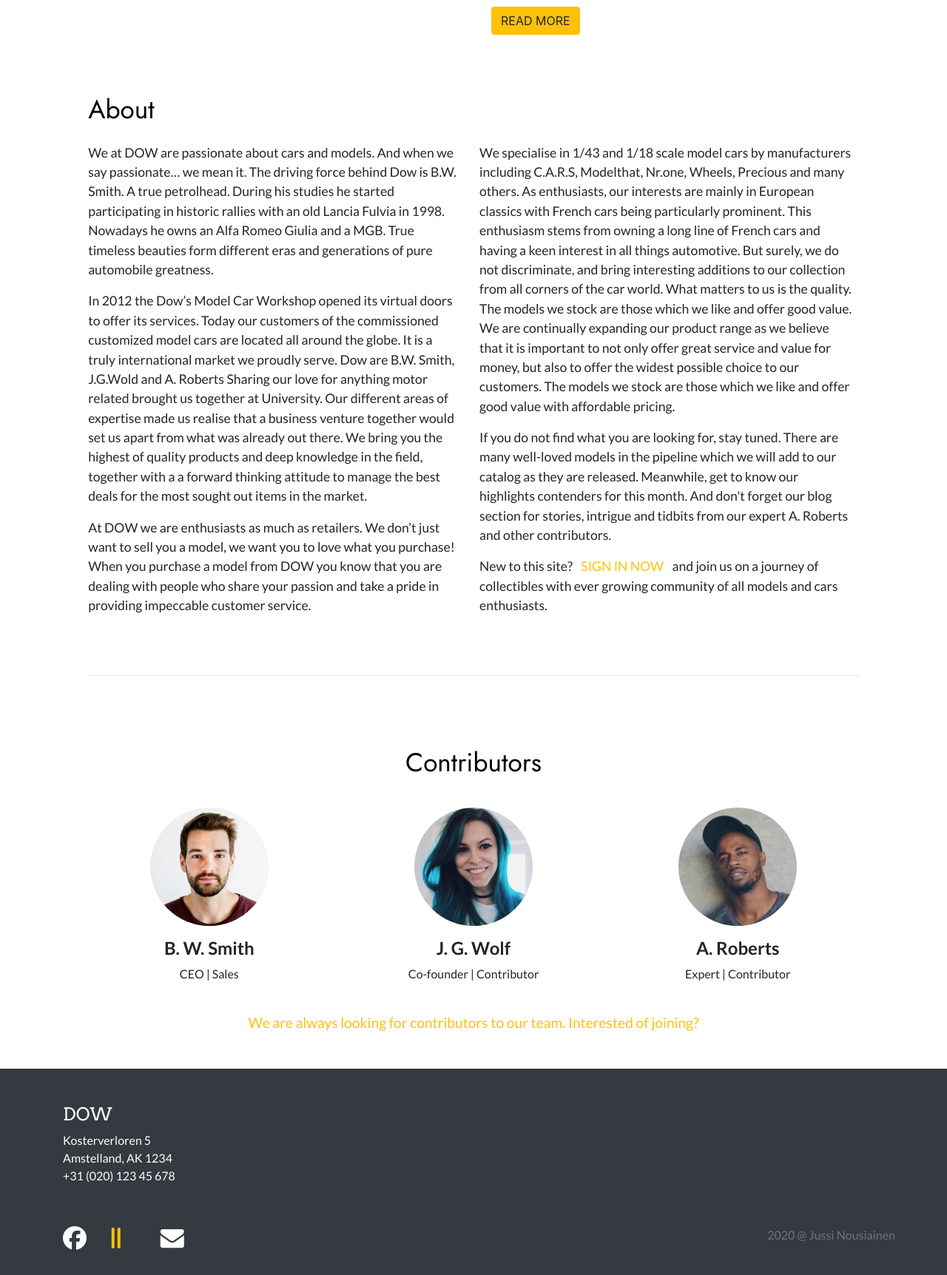
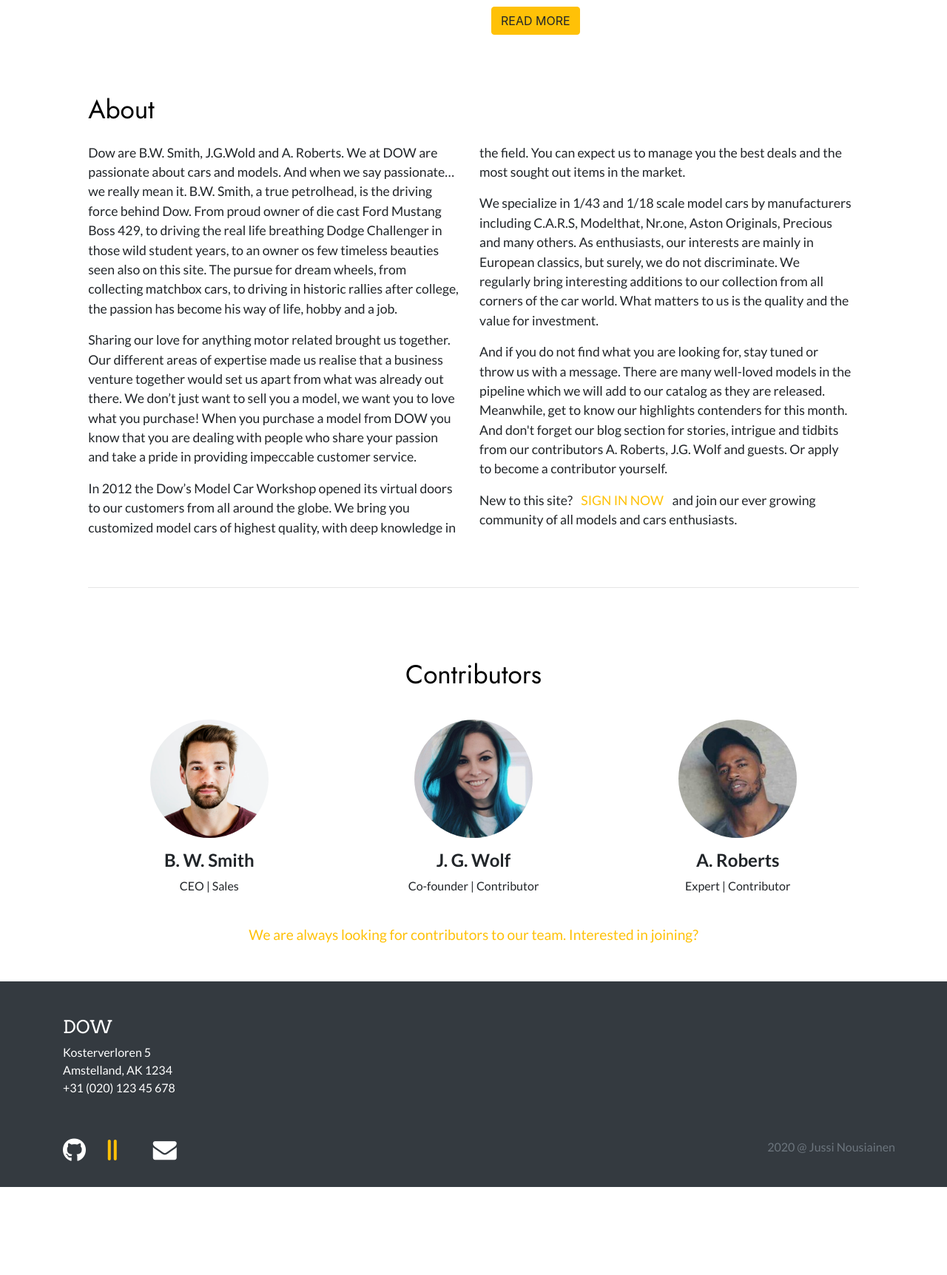
Before and after one commit to Junon72/DreamsOnWheels, a Django app: page / in a window 1280 px wide. Shown: the part 2273-3997 px from the top of the page at 74% size. After the commit the page ends 3878 px from the top, so only its background shows below. Run offline with Django 3.2, Linux system fonts and the light colour scheme; data that the repository does not hold is empty; some libraries are stand-ins or nearby versions.

Commit message:
Responsivness adjustments and content editing. RESDME additions.

```diff
--- a/home/templates/index.html
+++ b/home/templates/index.html
@@ -72,7 +72,7 @@
 			<section id="highlights">
 				<div class="row w-100 no-gutters content-div mb-3 d-flex">
 					{% with highlights|first as highlight %}
-					<div class="col-md-6 mb-3">
+					<div class="col-lg-6 mb-3">
 						<h2 class="section-title">Highlights</h2>
 						<div class="blockquote text-muted pr-2 highlight-teaser">
 							<p class="mb-0 pt-3 pb-2">In this months highlights we present you
@@ -90,7 +90,7 @@
 
 						<a class="btn btn-warning" href="{% url 'highlight:get_highlight' %}">Read more</a>
 					</div>
-					<div class="col-md-6 pl-md-4">
+					<div class="col-lg-6 pl-lg-4">
 						<img class="img-fluid img-responsive d-block pb-0"
 							src="{{ MEDIA_URL }}{{ highlight.image_main }}" alt="Highlight of the month">
 					</div>
@@ -99,11 +99,11 @@
 			</section>
 			<section id="blogs">
 				<div class="row w-100 justify-content-right no-gutters content-div mt-5 mb-5 d-flex clearfix">
-					<div class="col-md-6 mb-4">
+					<div class="col-lg-6 mb-4">
 						<img class="img-fluid d-block img-responsive blogs-image"
 							src="{% static 'img/index/sunset-big.jpg' %}" alt="Red classic sports car in a beautiful sunset">
 					</div>
-					<div class="col-md-6 pl-md-4">
+					<div class="col-lg-6 pl-lg-4">
 						<h2 class="section-title">Blogs</h2>
 						<div class="blockquote text-muted blogs-teaser">
 							<p class="mb-0"><strong>Contributor posts</strong> -&nbsp;
@@ -127,62 +127,46 @@
 			<!-- About -->
 			<section id="about">
 				<div class="row w-100 justify-content-left no-gutters content-div mb-3 mt-5 d-flex">
-
 					<h2 class="section-title">About</h2>
-
 				</div>
 				<div class="row">
 					<div class="col mb-5">
 						<div class="article">
-							<p class="mr-2">We at DOW are passionate about cars and models.
-								And when we say passionate… we mean it.
-								The driving force behind Dow is B.W. Smith. A true petrolhead.
-								During his studies he started participating in historic rallies with an old Lancia
-								Fulvia in 1998.
-								Nowadays he owns an Alfa Romeo Giulia and a MGB.
-								True timeless beauties form different eras and generations of pure automobile greatness.
+							<p class="mr-2">Dow are B.W.
+								Smith, J.G.Wold and A. Roberts. We at DOW are passionate about cars and models.
+								And when we say passionate… we really mean it.
+								B.W. Smith, a true petrolhead, is the driving force behind Dow. From proud owner of die cast Ford Mustang Boss 429, to driving the real life breathing Dodge Challenger in those wild student years, to an owner os few timeless beauties seen also on this site. The pursue for dream wheels, from collecting matchbox cars, to driving in historic rallies after college, the passion has become his way of life, hobby and a job.
 							</p>
-							<p class="mr-2">In 2012 the Dow’s Model Car Workshop opened its virtual doors to offer its
-								services. Today our customers of the commissioned customized model cars are located all
-								around the globe. It is a truly international market we proudly serve. Dow are B.W.
-								Smith, J.G.Wold and A. Roberts Sharing our love for anything motor related brought us
-								together at University. Our different areas of expertise made us realise that a business
-								venture together would set us apart from what was already out there. We bring you the
-								highest of quality products and deep knowledge in the field, together with a a forward
-								thinking attitude to manage the best deals for the most sought out items in the market.
-							</p>
-							<p class="mr-2">At DOW we are enthusiasts as much as retailers. We don’t just want to
+							<p class="mr-2"> Sharing our love for anything motor related brought us
+								together. Our different areas of expertise made us realise that a business
+								venture together would set us apart from what was already out there. We don’t just want to
 								sell you a model, we want you to love what you purchase! When you purchase a model
 								from DOW you know that you are dealing with people who share your passion and take a
 								pride in providing impeccable customer service.
 							</p>
-							<p class="mr-2">We specialise in 1/43 and 1/18 scale model cars by manufacturers including
-								C.A.R.S, Modelthat, Nr.one, Wheels, Precious and many others.
-								As enthusiasts, our interests are mainly in European classics with
-								French cars being particularly prominent. This enthusiasm stems from owning a long
-								line of French cars and having a keen interest in all things automotive. But surely,
-								we do not discriminate, and bring interesting additions to our collection from all
-								corners of the car world. What matters to us is the quality.
-								The models we stock are those which we like and offer good value.
-								We are continually expanding our product range as we believe that
-								it is important to not only offer great service and value for money,
-								but also to offer the widest possible choice to our customers.
-								The models we stock are those which we like and offer good value with affordable
-								pricing.
+							<p class="mr-2">In 2012 the Dow’s Model Car Workshop opened its virtual doors to our customers from all
+								around the globe. We bring you customized model cars of highest quality, with deep knowledge in the field. You can expect us to manage you the best deals and the most sought out items in the market.
 							</p>
-							<p class="mr-2"> If you do not find what you are looking for, stay tuned.
+							<p class="mr-2">We specialize in 1/43 and 1/18 scale model cars by manufacturers including
+								C.A.R.S, Modelthat, Nr.one, Aston Originals, Precious and many others.
+								As enthusiasts, our interests are mainly in European classics, but surely, we do not discriminate. We regularly bring interesting additions to our collection from all
+								corners of the car world. What matters to us is the quality and the value for investment.
+							</p>
+							<p class="mr-2"> And if you do not find what you are looking for, stay tuned or throw us with a message.
 								There are many well-loved models in the pipeline which we will add to our catalog
 								as they are released. Meanwhile, get to know our highlights contenders for this month.
-								And don't forget our blog section for stories, intrigue and tidbits from our expert
-								A. Roberts and other contributors.
+								And don't forget our blog section for stories, intrigue and tidbits from our contributors
+								A. Roberts, J.G. Wolf and guests. Or apply to become a contributor yourself.
 							</p>
+							{% if not user.is_authenticated %}
 							<p class="mr-2">New to this site?
 								<a class="lato text-warning text-uppercase mx-2" href="{% url 'register' %}" data-tooltip="tooltip"
 							data-placement="bottom" title="Register" data-delay="50">Sign in
 									now</a>
-								and join us on a journey of collectibles with ever growing community of all models and
+								and join our ever growing community of all models and
 								cars enthusiasts.
 							</p>
+							{% endif %}
 						</div>
 					</div>
 				</div>
@@ -218,7 +202,7 @@
 					<div class="row d-flex justify-content-center">
 						<a href="{% url 'contact:contact' %}" class="lato text-warning FyMed mt-3" data-tooltip="tooltip"
 							data-placement="bottom" title="Contact us" data-delay="50">We are always looking for
-							contributors to our team. Interested of joining?</a>
+							contributors to our team. Interested in joining?</a>
 					</div>
 				</div>
 			</section>
--- a/products/templates/products.html
+++ b/products/templates/products.html
@@ -61,7 +61,7 @@
 		<div class="row clearfix no-gutters">
 			<!-- Product card (row start) -->
 			{% for product in filter.qs %}
-			<div class="col-md-6 mb-4 no-p">
+			<div class="col-md-6 mb-4 p-0 mx-sm-0">
 				<div class="card sales-card pr-0 h-100">
 					{% if product.status == 'p' %}
 					<span class="badge badge-success promo-badge lato position-absolute mb-2">Promotion</span>
--- a/static/css/custom.css
+++ b/static/css/custom.css
@@ -626,4 +626,7 @@ a.footer-nav .fa:hover,
 	.highlightItem {
 		height: calc(100vw/ 1.8);
 	}
+	.login-notice {
+		font-size: medium;
+	}
 }
--- a/templates/_footer.html
+++ b/templates/_footer.html
@@ -18,10 +18,10 @@
 		<div class="container">
 			<div class="row d-flex justify-content-between">
 				<div class="col-lg-4 col-md-6 pr-0">
-					<div class="row text-end mb-3">
+					<div class="row text-end mb-3 no-gutters w-100">
 						<div class="col-md-2 col-3 ml-4 ml-sm-0">
-							<a href="#" target="_blank" class="footer-nav" data-tooltip="tooltip"
-								data-placement="bottom" title="Social media" data-delay="50"><i class="fa fa-facebook fa-2x"></i></a>
+							<a href="https://github.com/Junon72/DreamsOnWheels" target="_blank" class="footer-nav" data-tooltip="tooltip"
+								data-placement="bottom" title="Social media" data-delay="50"><i class="fa fa-github fa-2x"></i></a>
 						</div>
 						<div class="col-md-2 col-3">
 							<i class="fas fa-grip-lines-vertical text-warning fa-2x"></i>
--- a/templates/base.html
+++ b/templates/base.html
@@ -32,6 +32,7 @@
 		<!-- Custom CSS -->
 		<link rel="stylesheet" href="{% static 'css/custom.css' %}">
 
+		<!-- The styling for the header image is written here instead of external css for simplicity -->
 		<style>
 			.top-container {
 				background-image: url("{% static 'img/boiler-1.jpg' %}");
```
Also changed, not shown: posts/templates/blogposts.html (+5 -3 lines), README.md.
